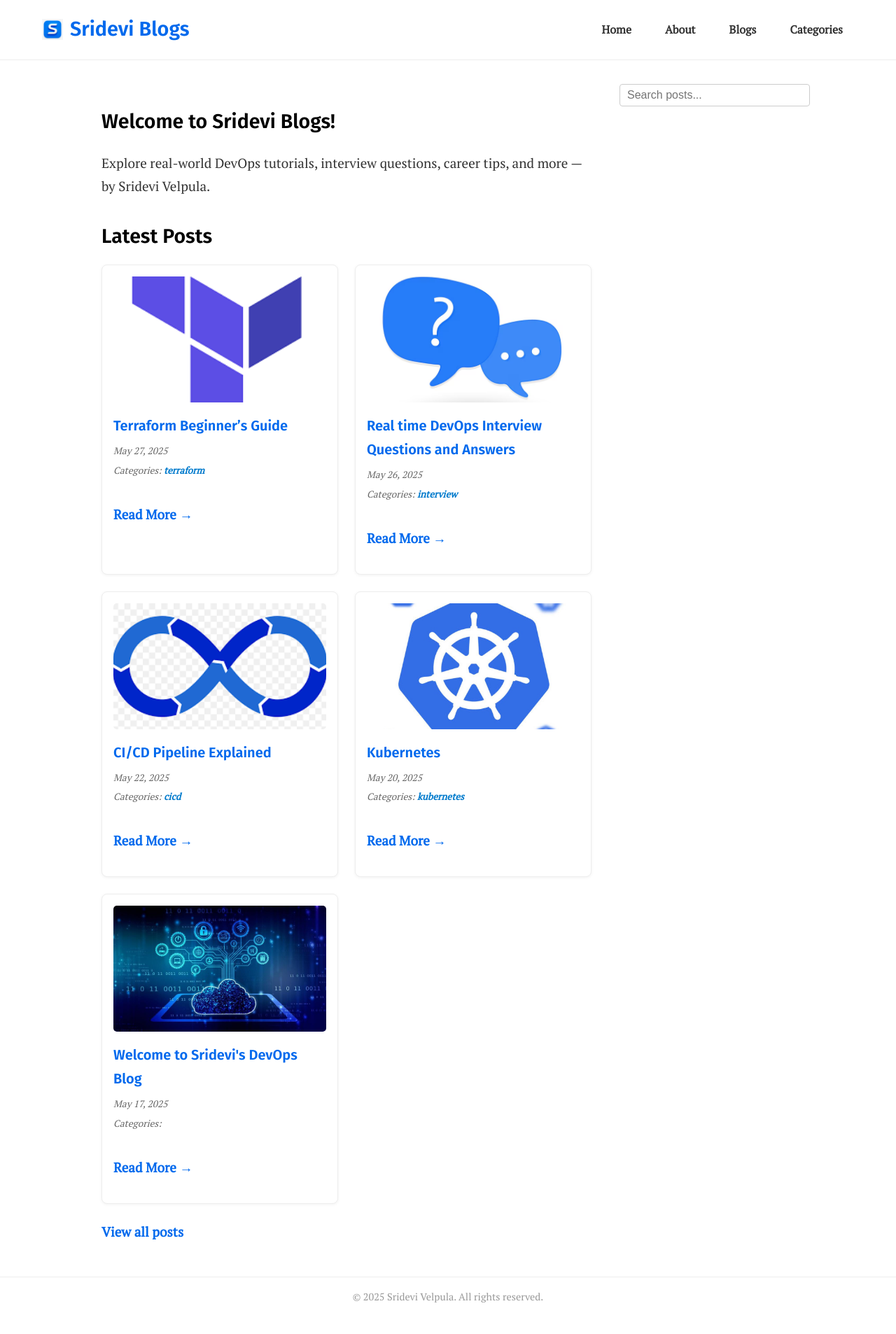
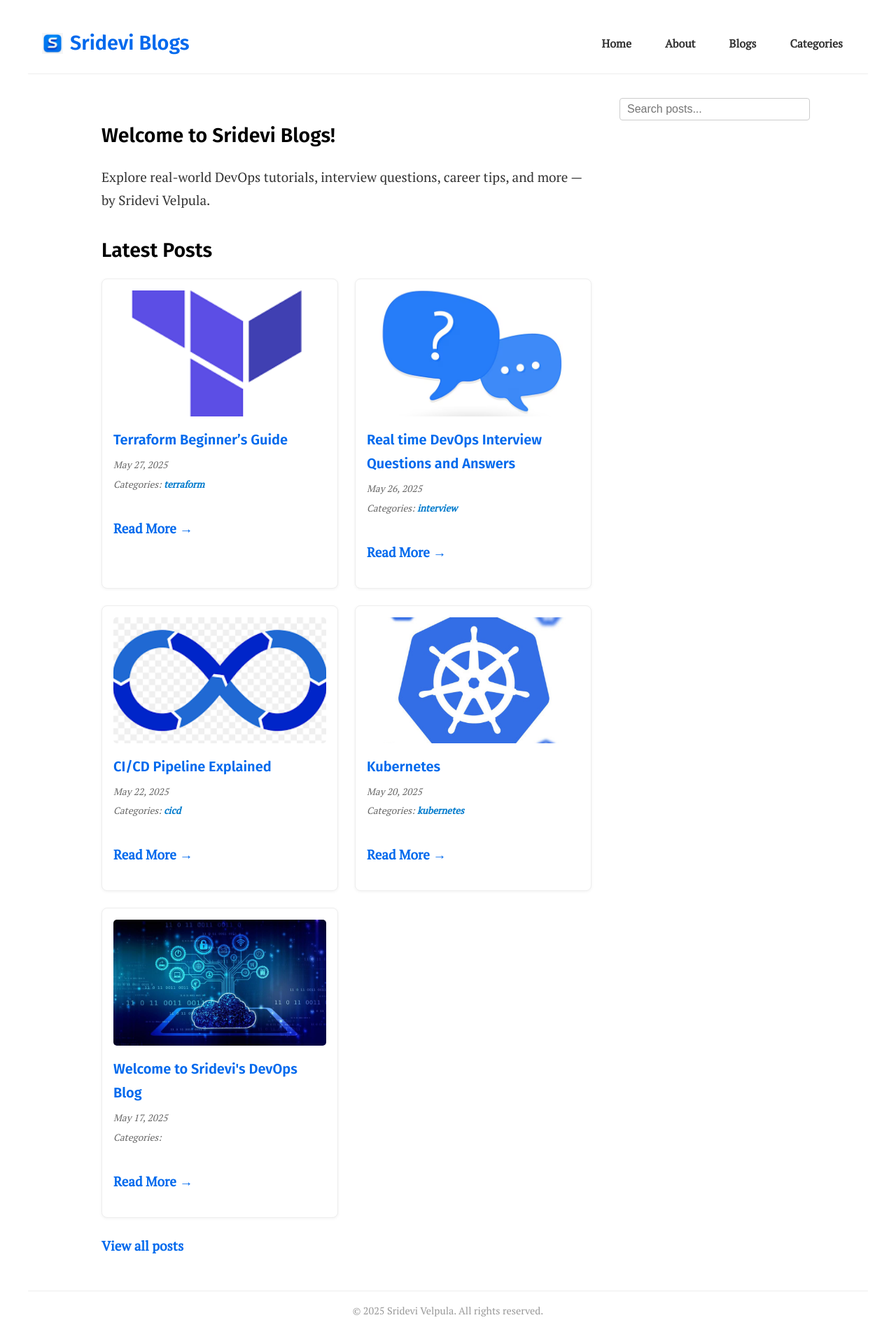
Before and after one commit to srideviblogs/srideviblogs.github.io, a Jekyll site: the page built from index.md, in a window 1280 px wide. Shown: the whole page at 70% size. Built offline with Jekyll 4.4.1, drawn with Linux system fonts in a browser that asks for light colours; before the commit the page ends 1866 px from its top, so only the background shows below that.

Commit message:
Update custom.css

```diff
--- a/assets/css/custom.css
+++ b/assets/css/custom.css
@@ -17,7 +17,6 @@
 @import url('https://fonts.googleapis.com/css2?family=PT+Serif&family=Fira+Sans&display=swap');
 
 /* Body styling */
-
 body {
   font-family: 'PT Serif', serif;
   font-size: 19px;
@@ -25,12 +24,11 @@ body {
   font-weight: 400;
   color: #333;
   background-color: #fff;
-  margin: 0;       /* Remove auto centering */
-  padding: 0;      /* Remove padding */
-  /* Remove max-width */
+  margin: 0 auto;
+  max-width: 1200px;
+  padding: 20px;
   -webkit-font-smoothing: antialiased;
   -moz-osx-font-smoothing: grayscale;
-  overflow-x: hidden; /* prevent horizontal scroll */
 }
 
 /* Headings */
@@ -413,13 +411,6 @@ header.site-header {
   text-decoration: none;
 }
 
-.container {
-  max-width: 1200px;
-  margin: 0 auto;
-  padding: 20px;
-  box-sizing: border-box;
-}
-
 /* Container grid for post cards */
 .post-grid {
   display: grid;
@@ -599,48 +590,3 @@ header.site-header {
   font-size: 14px;
   font-family: inherit;
 }
-
-/* ======= Hero Banner ======= */
-.hero-banner {
-  width: 100vw;
-  height: 100vh;
-  background-image: url('/assets/images/hero-bg.jpg'); /* adjust to your real image path */
-  background-size: cover;
-  background-position: center;
-  background-repeat: no-repeat;
-
-  display: flex;
-  justify-content: center;
-  align-items: center;
-
-  position: relative;
-  margin: 0;
-  padding: 0;
-}
-
-.hero-banner::before {
-  content: "";
-  position: absolute;
-  inset: 0;
-  background: rgba(0, 0, 0, 0.4);
-  z-index: 0;
-}
-
-.hero-banner-content {
-  position: relative;
-  z-index: 1;
-  color: white;
-  text-align: center;
-  max-width: 80%;
-  padding: 2rem;
-}
-
-.hero-button {
-  display: inline-block;
-  background-color: #007BFF;
-  color: white;
-  padding: 0.75rem 1.5rem;
-  border-radius: 5px;
-  text-decoration: none;
-  font-weight: bold;
-}
```
